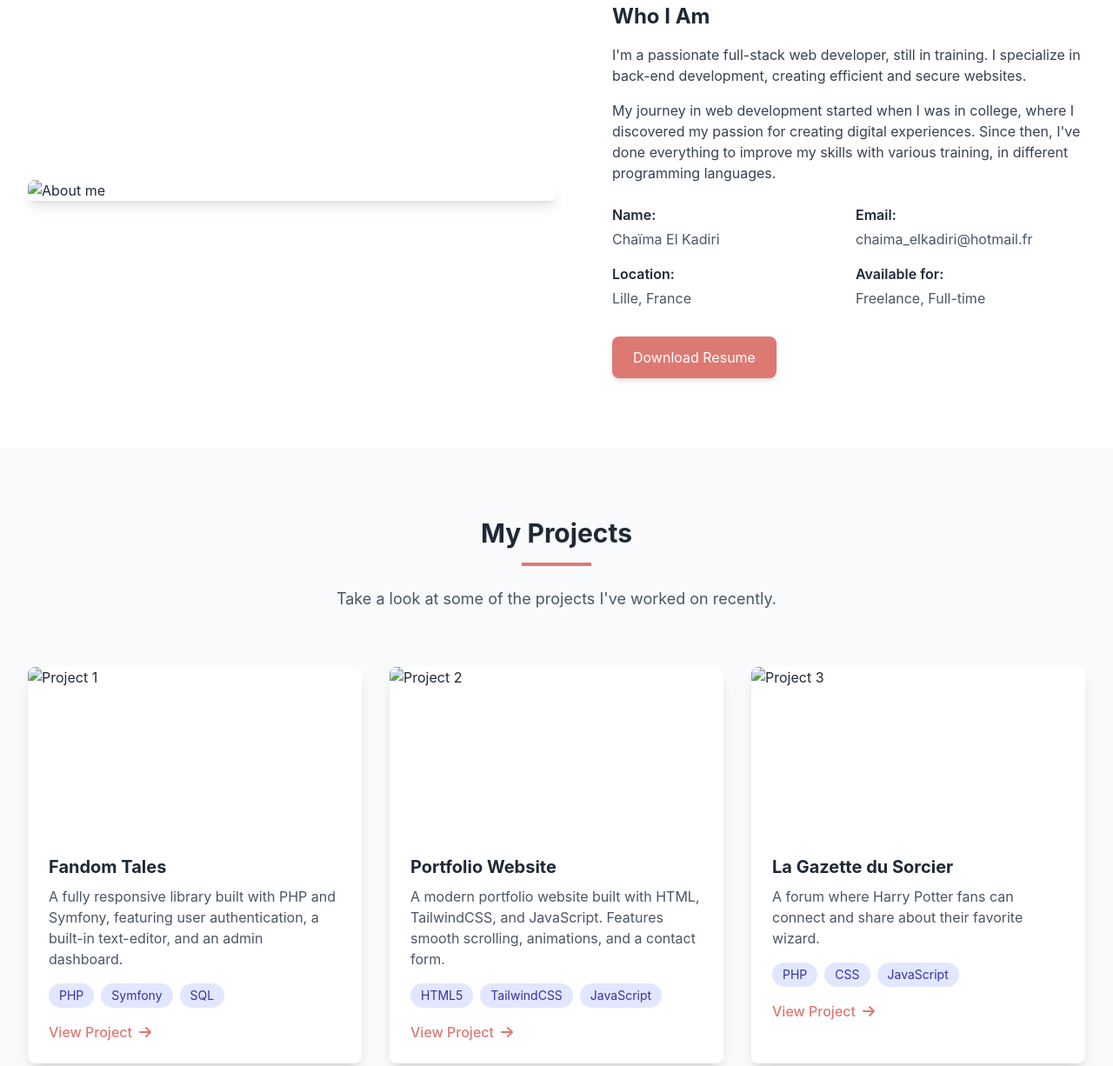
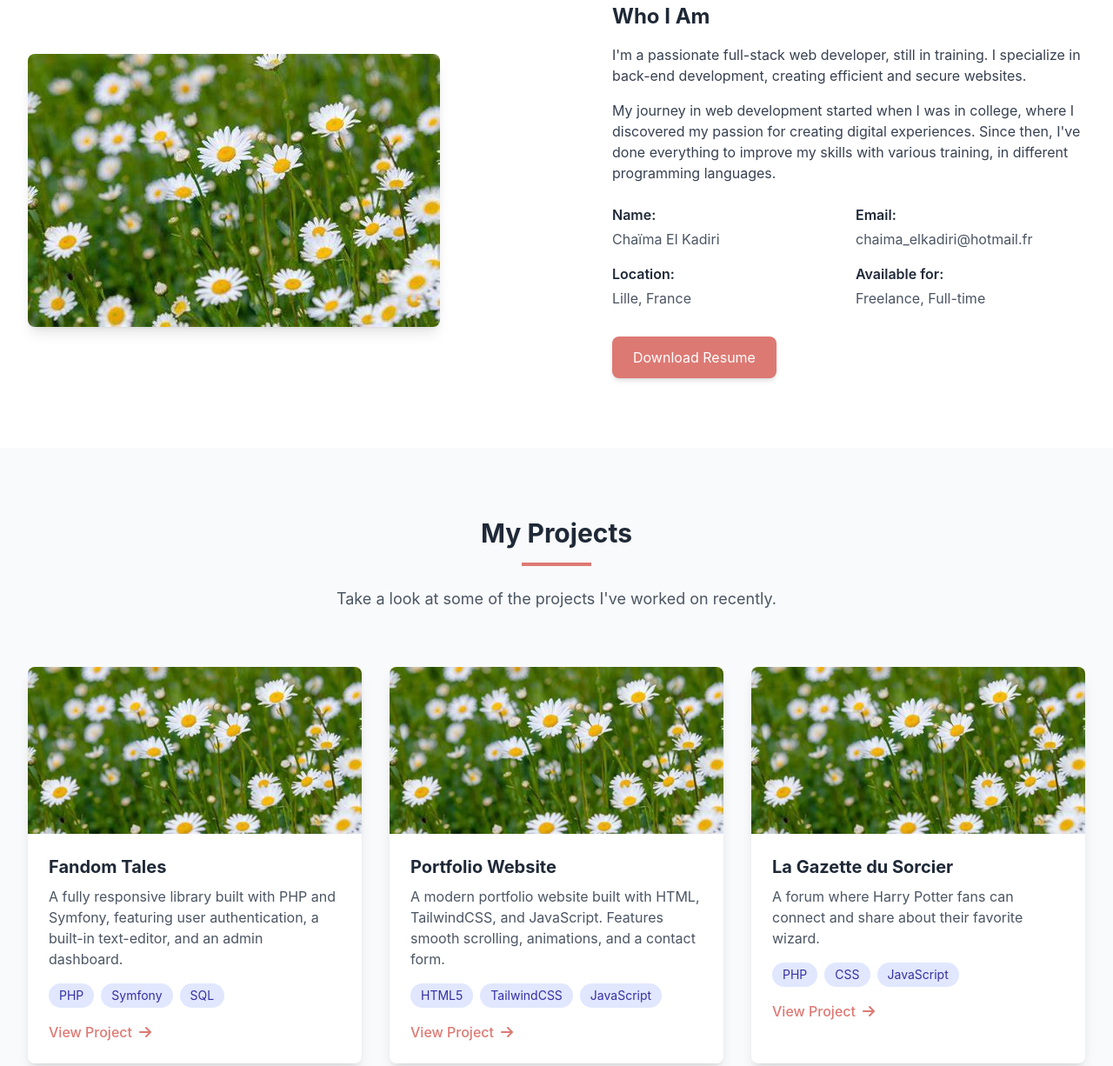
Before and after one commit to Chaimette/portfolio, a plain HTML site: page index.html in a window 1280 px wide. Shown: the part 877-2103 px from the top of the page at 87% size. Drawn offline with Linux system fonts and the light colour scheme; the site is published under a folder, as on GitHub Pages, so addresses that start at the root find nothing.

Commit message:
New paths worked thank God, updated the rest

```diff
--- a/index.html
+++ b/index.html
@@ -93,7 +93,7 @@
                     </div>
                     <div class="lg:w-2/5 mt-12 lg:mt-0 fade-in">
                         <img
-                            src="/assets/images/OIP.jfif"
+                            src="./assets/images/OIP.jfif"
                             alt=""
                             class="rounded-full shadow-xl border-4 border-white w-64 h-64 lg:w-80 lg:h-80 object-cover mx-auto"
                         />
@@ -114,7 +114,7 @@
 
                 <div class="flex flex-col lg:flex-row items-center justify-between">
                     <div class="lg:w-1/2 mb-10 lg:mb-0 fade-in">
-                        <img src="/assets/images/OIP.jfif" alt="About me" class="rounded-lg shadow-lg" />
+                        <img src="./assets/images/OIP.jfif" alt="About me" class="rounded-lg shadow-lg" />
                     </div>
                     <div class="lg:w-1/2 lg:pl-16 fade-in">
                         <h3 class="text-2xl font-bold mb-4">Who I Am</h3>
@@ -172,7 +172,7 @@
                     <div
                         class="bg-white rounded-lg overflow-hidden shadow-lg transition-transform hover:-translate-y-2 fade-in"
                     >
-                        <img src="/assets/images/OIP.jfif" alt="Project 1" class="w-full h-48 object-cover" />
+                        <img src="./assets/images/OIP.jfif" alt="Project 1" class="w-full h-48 object-cover" />
                         <div class="p-6">
                             <h3 class="text-xl font-bold mb-2">Fandom Tales</h3>
                             <p class="text-gray-600 mb-4">
@@ -198,7 +198,7 @@
                     <div
                         class="bg-white rounded-lg overflow-hidden shadow-lg transition-transform hover:-translate-y-2 fade-in"
                     >
-                        <img src="/assets/images/OIP.jfif" alt="Project 2" class="w-full h-48 object-cover" />
+                        <img src="./assets/images/OIP.jfif" alt="Project 2" class="w-full h-48 object-cover" />
                         <div class="p-6">
                             <h3 class="text-xl font-bold mb-2">Portfolio Website</h3>
                             <p class="text-gray-600 mb-4">
@@ -226,7 +226,7 @@
                     <div
                         class="bg-white rounded-lg overflow-hidden shadow-lg transition-transform hover:-translate-y-2 fade-in"
                     >
-                        <img src="/assets/images/OIP.jfif" alt="Project 3" class="w-full h-48 object-cover" />
+                        <img src="./assets/images/OIP.jfif" alt="Project 3" class="w-full h-48 object-cover" />
                         <div class="p-6">
                             <h3 class="text-xl font-bold mb-2">La Gazette du Sorcier</h3>
                             <p class="text-gray-600 mb-4">
```
